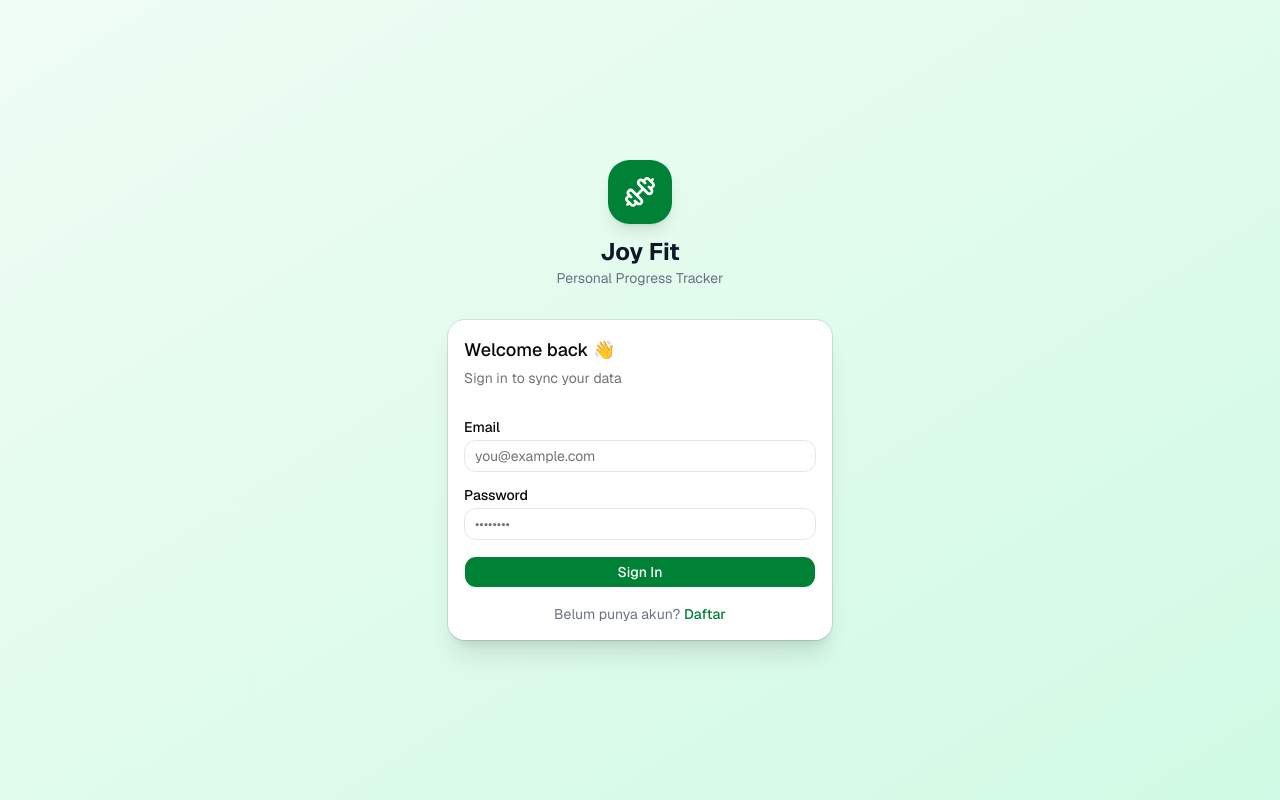
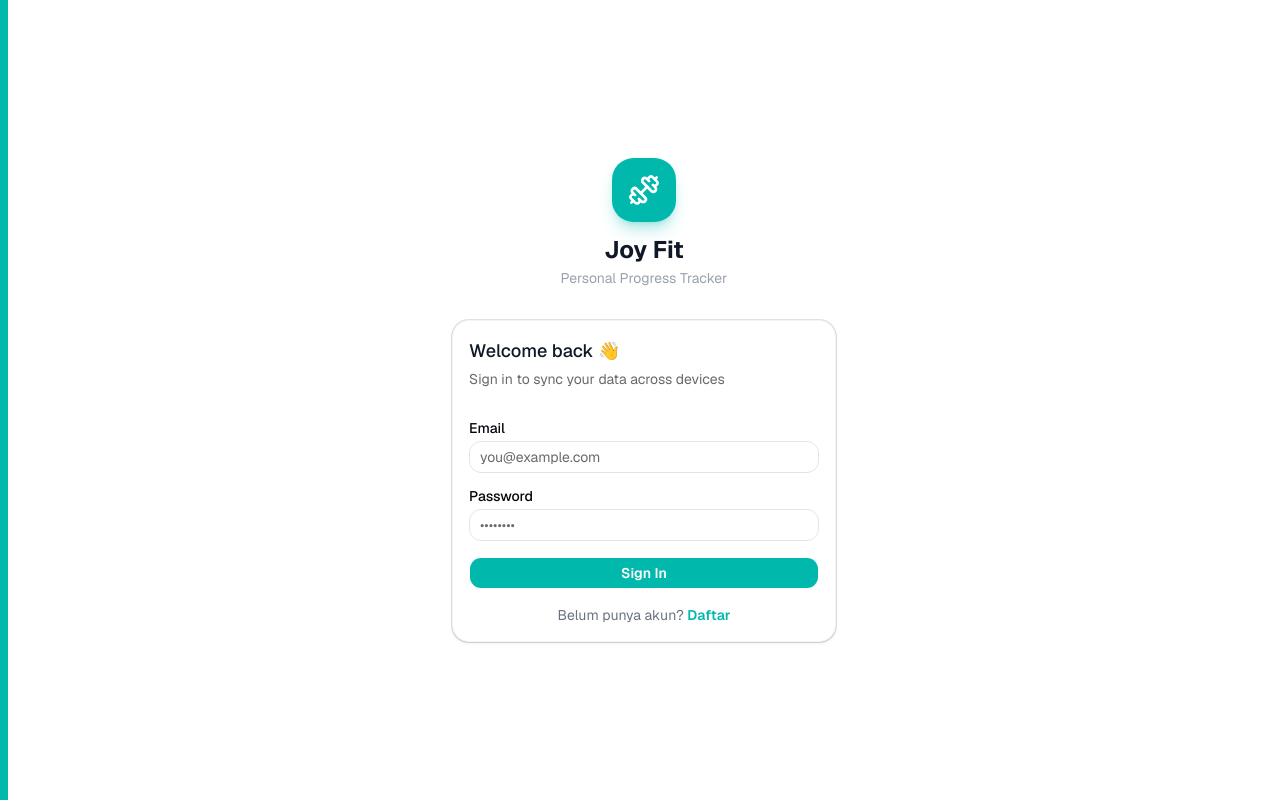
Before and after one commit to Joimmanuel/fitbyjoy, a Next.js app: page /login in a window 1280 px wide. Built offline with nearby package versions, Linux system fonts and the light colour scheme; no server answers.

Commit message:
feat: update theme to FitHub.id teal #00BFA5 color scheme

```diff
--- a/src/app/(auth)/login/page.tsx
+++ b/src/app/(auth)/login/page.tsx
@@ -31,19 +31,25 @@ export default function LoginPage() {
   }
 
   return (
-    <div className="min-h-screen bg-gradient-to-br from-green-50 to-emerald-100 flex items-center justify-center p-4">
+    <div className="min-h-screen flex">
+      {/* Left accent bar */}
+      <div className="hidden sm:block w-2 bg-primary" />
+
+      <div className="flex-1 bg-white flex items-center justify-center p-6">
         <div className="w-full max-w-sm">
+          {/* Logo */}
           <div className="flex flex-col items-center mb-8">
-          <div className="w-16 h-16 bg-primary rounded-2xl flex items-center justify-center mb-3 shadow-lg">
+            <div className="w-16 h-16 bg-primary rounded-2xl flex items-center justify-center mb-3 shadow-lg shadow-primary/30">
               <Dumbbell className="w-8 h-8 text-white" />
             </div>
             <h1 className="text-2xl font-bold text-gray-900">Joy Fit</h1>
-          <p className="text-gray-500 text-sm">Personal Progress Tracker</p>
+            <p className="text-gray-400 text-sm mt-0.5">Personal Progress Tracker</p>
           </div>
-        <Card className="shadow-xl border-0">
+
+          <Card className="shadow-sm border border-gray-100">
             <CardHeader className="pb-4">
-            <CardTitle className="text-lg">Welcome back 👋</CardTitle>
-            <CardDescription>Sign in to sync your data</CardDescription>
+              <CardTitle className="text-lg text-gray-900">Welcome back 👋</CardTitle>
+              <CardDescription>Sign in to sync your data across devices</CardDescription>
             </CardHeader>
             <CardContent>
               <form onSubmit={handleLogin} className="space-y-4">
@@ -57,18 +63,19 @@ export default function LoginPage() {
                   <Input type="password" placeholder="••••••••" value={form.password}
                     onChange={e => setForm(p => ({ ...p, password: e.target.value }))} required />
                 </div>
-              <Button type="submit" className="w-full" disabled={loading}>
+                <Button type="submit" className="w-full font-semibold" disabled={loading}>
                   {loading && <Loader2 className="w-4 h-4 animate-spin mr-2" />}
                   Sign In
                 </Button>
               </form>
               <p className="text-center text-sm text-gray-500 mt-4">
                 Belum punya akun?{' '}
-              <Link href="/register" className="text-primary font-medium">Daftar</Link>
+                <Link href="/register" className="text-primary font-semibold hover:underline">Daftar</Link>
               </p>
             </CardContent>
           </Card>
         </div>
       </div>
+    </div>
   )
 }
--- a/src/app/(auth)/register/page.tsx
+++ b/src/app/(auth)/register/page.tsx
@@ -31,11 +31,8 @@ export default function RegisterPage() {
     if (error) {
       toast.error(error.message)
     } else {
-      // Also migrate any localStorage data
       const { data: { user } } = await supabase.auth.getUser()
-      if (user) {
-        await migrateLocalData(supabase, user.id, form.name)
-      }
+      if (user) await migrateLocalData(supabase, user.id, form.name)
       toast.success('Akun berhasil dibuat!')
       router.push('/dashboard')
       router.refresh()
@@ -71,20 +68,17 @@ export default function RegisterPage() {
           )
         }
       }
-
       for (const log of nutritionLogs) {
         await supabase.from('nutrition_logs').insert({
           user_id: userId, date: log.date, food_name: log.food_name,
           quantity: log.quantity, calories: log.calories,
         })
       }
-
       for (const log of bodyWeightLogs) {
         await supabase.from('body_weight_logs').insert({
           user_id: userId, date: log.date, weight: log.weight,
         })
       }
-
       localStorage.removeItem('joyfit_workouts')
       localStorage.removeItem('joyfit_nutrition')
       localStorage.removeItem('joyfit_bodyweight')
@@ -95,18 +89,21 @@ export default function RegisterPage() {
   }
 
   return (
-    <div className="min-h-screen bg-gradient-to-br from-green-50 to-emerald-100 flex items-center justify-center p-4">
+    <div className="min-h-screen flex">
+      <div className="hidden sm:block w-2 bg-primary" />
+      <div className="flex-1 bg-white flex items-center justify-center p-6">
         <div className="w-full max-w-sm">
           <div className="flex flex-col items-center mb-8">
-          <div className="w-16 h-16 bg-primary rounded-2xl flex items-center justify-center mb-3 shadow-lg">
+            <div className="w-16 h-16 bg-primary rounded-2xl flex items-center justify-center mb-3 shadow-lg shadow-primary/30">
               <Dumbbell className="w-8 h-8 text-white" />
             </div>
             <h1 className="text-2xl font-bold text-gray-900">Joy Fit</h1>
-          <p className="text-gray-500 text-sm">Personal Progress Tracker</p>
+            <p className="text-gray-400 text-sm mt-0.5">Personal Progress Tracker</p>
           </div>
-        <Card className="shadow-xl border-0">
+
+          <Card className="shadow-sm border border-gray-100">
             <CardHeader className="pb-4">
-            <CardTitle className="text-lg">Buat Akun 💪</CardTitle>
+              <CardTitle className="text-lg text-gray-900">Buat Akun 💪</CardTitle>
               <CardDescription>Daftar sekali, akses dari mana saja</CardDescription>
             </CardHeader>
             <CardContent>
@@ -126,18 +123,19 @@ export default function RegisterPage() {
                   <Input type="password" placeholder="Min. 6 karakter" value={form.password}
                     onChange={e => setForm(p => ({ ...p, password: e.target.value }))} minLength={6} required />
                 </div>
-              <Button type="submit" className="w-full" disabled={loading}>
+                <Button type="submit" className="w-full font-semibold" disabled={loading}>
                   {loading && <Loader2 className="w-4 h-4 animate-spin mr-2" />}
                   Buat Akun
                 </Button>
               </form>
               <p className="text-center text-sm text-gray-500 mt-4">
                 Sudah punya akun?{' '}
-              <Link href="/login" className="text-primary font-medium">Sign in</Link>
+                <Link href="/login" className="text-primary font-semibold hover:underline">Sign in</Link>
               </p>
             </CardContent>
           </Card>
         </div>
       </div>
+    </div>
   )
 }
--- a/src/app/(dashboard)/analytics/page.tsx
+++ b/src/app/(dashboard)/analytics/page.tsx
@@ -142,7 +142,7 @@ export default function AnalyticsPage() {
                 <XAxis dataKey="week" tick={{ fontSize: 10 }} />
                 <YAxis tick={{ fontSize: 10 }} allowDecimals={false} />
                 <Tooltip contentStyle={{ fontSize: 12, borderRadius: 8 }} />
-                <Bar dataKey="count" fill="#16a34a" radius={[4, 4, 0, 0]} name="Workouts" />
+                <Bar dataKey="count" fill="#00BFA5" radius={[4, 4, 0, 0]} name="Workouts" />
               </BarChart>
             </ResponsiveContainer>
           </CardContent>
--- a/src/app/(dashboard)/dashboard/page.tsx
+++ b/src/app/(dashboard)/dashboard/page.tsx
@@ -97,7 +97,7 @@ export default function DashboardPage() {
 
       {/* Streak + Weekly Goal */}
       <div className="grid grid-cols-2 gap-3 mb-4">
-        <Card className="border-0 shadow-sm bg-gradient-to-br from-orange-400 to-red-500 text-white">
+        <Card className="border-0 shadow-sm bg-gradient-to-br from-[#FF6B35] to-[#e55a2b] text-white">
           <CardContent className="p-4">
             <div className="flex items-center gap-2 mb-1">
               <Zap className="w-4 h-4" />
@@ -136,7 +136,7 @@ export default function DashboardPage() {
       {topProgress && topProgress.diff > 0 && (
         <div className="mb-6">
           <h2 className="text-xs font-semibold text-gray-500 uppercase tracking-wide mb-3">🏆 Top Improvement This Week</h2>
-          <Card className="border-0 shadow-sm bg-gradient-to-r from-green-500 to-emerald-600 text-white">
+          <Card className="border-0 shadow-sm bg-gradient-to-r from-[#00BFA5] to-[#00897B] text-white">
             <CardContent className="p-4">
               <p className="text-sm opacity-90 mb-1">Best Progress</p>
               <p className="font-bold text-lg">{topProgress.exercise}</p>
--- a/src/app/(dashboard)/profile/page.tsx
+++ b/src/app/(dashboard)/profile/page.tsx
@@ -79,7 +79,7 @@ export default function ProfilePage() {
         <p className="text-sm text-gray-500">Manage your settings</p>
       </div>
 
-      <Card className="border-0 shadow-sm bg-gradient-to-r from-green-500 to-emerald-600 text-white">
+      <Card className="border-0 shadow-sm bg-gradient-to-r from-[#00BFA5] to-[#00897B] text-white">
         <CardContent className="p-5 flex items-center gap-4">
           <Avatar className="w-16 h-16 border-2 border-white/30">
             <AvatarFallback className="bg-white/20 text-white text-xl font-bold">{initials}</AvatarFallback>
--- a/src/app/(dashboard)/progress/page.tsx
+++ b/src/app/(dashboard)/progress/page.tsx
@@ -104,8 +104,8 @@ export default function ProgressPage() {
             <Card className="border-0 shadow-sm"><CardContent className="p-3 text-center">
               <p className="text-xs text-gray-500 mb-1">Progress</p>
               <div className="flex items-center justify-center gap-1">
-                {exercise.diff > 0 ? <TrendingUp className="w-3 h-3 text-green-500" /> : exercise.diff < 0 ? <TrendingDown className="w-3 h-3 text-red-500" /> : <Minus className="w-3 h-3 text-gray-400" />}
-                <span className={`font-bold text-sm ${exercise.diff > 0 ? 'text-green-600' : exercise.diff < 0 ? 'text-red-500' : 'text-gray-500'}`}>
+                {exercise.diff > 0 ? <TrendingUp className="w-3 h-3 text-[#00BFA5]" /> : exercise.diff < 0 ? <TrendingDown className="w-3 h-3 text-red-500" /> : <Minus className="w-3 h-3 text-gray-400" />}
+                <span className={`font-bold text-sm ${exercise.diff > 0 ? 'text-[#00BFA5]' : exercise.diff < 0 ? 'text-red-500' : 'text-gray-500'}`}>
                   {exercise.diff > 0 ? '+' : ''}{exercise.diff}
                 </span>
                 <span>{exercise.diff > 0 ? '✅' : exercise.diff < 0 ? '🔻' : ''}</span>
@@ -135,7 +135,7 @@ export default function ProgressPage() {
                     <XAxis dataKey="date" tick={{ fontSize: 10 }} />
                     <YAxis tick={{ fontSize: 10 }} domain={['auto', 'auto']} />
                     <Tooltip formatter={v => [`${v} ${exercise.unit}`, 'Weight']} contentStyle={{ fontSize: 12, borderRadius: 8 }} />
-                    <Line type="monotone" dataKey="weight" stroke="#16a34a" strokeWidth={2.5} dot={{ fill: '#16a34a', r: 4 }} activeDot={{ r: 6 }} />
+                    <Line type="monotone" dataKey="weight" stroke="#00BFA5" strokeWidth={2.5} dot={{ fill: '#00BFA5', r: 4 }} activeDot={{ r: 6 }} />
                   </LineChart>
                 </ResponsiveContainer>
               ) : (
--- a/src/app/globals.css
+++ b/src/app/globals.css
@@ -49,72 +49,76 @@
 }
 
 :root {
+  /* FitHub.id Color Palette */
+  /* Primary Teal: #00BFA5 */
+  /* Dark: #111827 */
+  /* White: #FFFFFF */
   --background: oklch(1 0 0);
-  --foreground: oklch(0.145 0 0);
+  --foreground: oklch(0.13 0.015 264);
   --card: oklch(1 0 0);
-  --card-foreground: oklch(0.145 0 0);
+  --card-foreground: oklch(0.13 0.015 264);
   --popover: oklch(1 0 0);
-  --popover-foreground: oklch(0.145 0 0);
-  --primary: oklch(0.527 0.154 150.069);
+  --popover-foreground: oklch(0.13 0.015 264);
+  --primary: oklch(0.70 0.13 187);
   --primary-foreground: oklch(1 0 0);
-  --secondary: oklch(0.97 0 0);
-  --secondary-foreground: oklch(0.205 0 0);
-  --muted: oklch(0.97 0 0);
-  --muted-foreground: oklch(0.556 0 0);
-  --accent: oklch(0.95 0.05 150);
-  --accent-foreground: oklch(0.3 0.1 150);
+  --secondary: oklch(0.95 0.02 187);
+  --secondary-foreground: oklch(0.13 0.015 264);
+  --muted: oklch(0.96 0 0);
+  --muted-foreground: oklch(0.52 0 0);
+  --accent: oklch(0.93 0.05 187);
+  --accent-foreground: oklch(0.22 0.08 187);
   --destructive: oklch(0.577 0.245 27.325);
-  --border: oklch(0.922 0 0);
-  --input: oklch(0.922 0 0);
-  --ring: oklch(0.527 0.154 150.069);
-  --chart-1: oklch(0.527 0.154 150.069);
-  --chart-2: oklch(0.6 0.15 200);
-  --chart-3: oklch(0.7 0.15 80);
+  --border: oklch(0.91 0 0);
+  --input: oklch(0.92 0 0);
+  --ring: oklch(0.70 0.13 187);
+  --chart-1: oklch(0.70 0.13 187);
+  --chart-2: oklch(0.60 0.15 220);
+  --chart-3: oklch(0.70 0.15 80);
   --chart-4: oklch(0.65 0.18 30);
-  --chart-5: oklch(0.6 0.2 300);
+  --chart-5: oklch(0.60 0.20 300);
   --radius: 0.75rem;
-  --sidebar: oklch(0.985 0 0);
-  --sidebar-foreground: oklch(0.145 0 0);
-  --sidebar-primary: oklch(0.527 0.154 150.069);
+  --sidebar: oklch(1 0 0);
+  --sidebar-foreground: oklch(0.13 0.015 264);
+  --sidebar-primary: oklch(0.70 0.13 187);
   --sidebar-primary-foreground: oklch(1 0 0);
-  --sidebar-accent: oklch(0.95 0.05 150);
-  --sidebar-accent-foreground: oklch(0.3 0.1 150);
-  --sidebar-border: oklch(0.922 0 0);
-  --sidebar-ring: oklch(0.527 0.154 150.069);
+  --sidebar-accent: oklch(0.93 0.05 187);
+  --sidebar-accent-foreground: oklch(0.22 0.08 187);
+  --sidebar-border: oklch(0.91 0 0);
+  --sidebar-ring: oklch(0.70 0.13 187);
 }
 
 .dark {
-  --background: oklch(0.145 0 0);
+  --background: oklch(0.13 0.015 264);
   --foreground: oklch(0.985 0 0);
-  --card: oklch(0.205 0 0);
+  --card: oklch(0.18 0.01 264);
   --card-foreground: oklch(0.985 0 0);
-  --popover: oklch(0.205 0 0);
+  --popover: oklch(0.18 0.01 264);
   --popover-foreground: oklch(0.985 0 0);
-  --primary: oklch(0.922 0 0);
-  --primary-foreground: oklch(0.205 0 0);
-  --secondary: oklch(0.269 0 0);
+  --primary: oklch(0.70 0.13 187);
+  --primary-foreground: oklch(1 0 0);
+  --secondary: oklch(0.25 0.01 264);
   --secondary-foreground: oklch(0.985 0 0);
-  --muted: oklch(0.269 0 0);
-  --muted-foreground: oklch(0.708 0 0);
-  --accent: oklch(0.269 0 0);
-  --accent-foreground: oklch(0.985 0 0);
+  --muted: oklch(0.25 0.01 264);
+  --muted-foreground: oklch(0.65 0 0);
+  --accent: oklch(0.25 0.05 187);
+  --accent-foreground: oklch(0.70 0.13 187);
   --destructive: oklch(0.704 0.191 22.216);
   --border: oklch(1 0 0 / 10%);
   --input: oklch(1 0 0 / 15%);
-  --ring: oklch(0.556 0 0);
-  --chart-1: oklch(0.87 0 0);
-  --chart-2: oklch(0.556 0 0);
-  --chart-3: oklch(0.439 0 0);
-  --chart-4: oklch(0.371 0 0);
-  --chart-5: oklch(0.269 0 0);
-  --sidebar: oklch(0.205 0 0);
+  --ring: oklch(0.70 0.13 187);
+  --chart-1: oklch(0.70 0.13 187);
+  --chart-2: oklch(0.60 0.15 220);
+  --chart-3: oklch(0.70 0.15 80);
+  --chart-4: oklch(0.65 0.18 30);
+  --chart-5: oklch(0.60 0.20 300);
+  --sidebar: oklch(0.18 0.01 264);
   --sidebar-foreground: oklch(0.985 0 0);
-  --sidebar-primary: oklch(0.488 0.243 264.376);
-  --sidebar-primary-foreground: oklch(0.985 0 0);
-  --sidebar-accent: oklch(0.269 0 0);
-  --sidebar-accent-foreground: oklch(0.985 0 0);
+  --sidebar-primary: oklch(0.70 0.13 187);
+  --sidebar-primary-foreground: oklch(1 0 0);
+  --sidebar-accent: oklch(0.25 0.05 187);
+  --sidebar-accent-foreground: oklch(0.70 0.13 187);
   --sidebar-border: oklch(1 0 0 / 10%);
-  --sidebar-ring: oklch(0.556 0 0);
+  --sidebar-ring: oklch(0.70 0.13 187);
 }
 
 @layer base {
--- a/src/components/layout/BottomNav.tsx
+++ b/src/components/layout/BottomNav.tsx
@@ -18,7 +18,7 @@ export default function BottomNav() {
   const pathname = usePathname()
 
   return (
-    <nav className="fixed bottom-0 left-0 right-0 z-50 bg-white border-t border-gray-100 shadow-lg safe-area-pb">
+    <nav className="fixed bottom-0 left-0 right-0 z-50 bg-white border-t border-gray-100 shadow-lg">
       <div className="flex items-center justify-around h-16 max-w-lg mx-auto px-2">
         {navItems.map(({ href, icon: Icon, label }) => {
           const active = pathname.startsWith(href)
--- a/src/components/layout/UserProvider.tsx
+++ b/src/components/layout/UserProvider.tsx
@@ -31,10 +31,10 @@ export default function UserProvider({ children }: { children: React.ReactNode }
 
   if (!ready) {
     return (
-      <div className="min-h-screen bg-gray-50 flex items-center justify-center">
+      <div className="min-h-screen bg-[#1a1a1a] flex items-center justify-center">
         <div className="flex flex-col items-center gap-3">
-          <div className="w-14 h-14 bg-primary rounded-2xl flex items-center justify-center animate-pulse">
-            <Dumbbell className="w-7 h-7 text-white" />
+          <div className="w-14 h-14 bg-[#F5C518] rounded-2xl flex items-center justify-center animate-pulse">
+            <Dumbbell className="w-7 h-7 text-black" />
           </div>
           <p className="text-sm text-gray-400">Loading Joy Fit...</p>
         </div>
--- a/src/lib/constants.ts
+++ b/src/lib/constants.ts
@@ -110,8 +110,8 @@ export const MUSCLE_GROUP_COLORS: Record<MuscleGroup, string> = {
   Chest: '#ef4444',
   Back: '#3b82f6',
   Shoulder: '#f59e0b',
-  Leg: '#10b981',
+  Leg: '#00BFA5',
   Biceps: '#8b5cf6',
-  Triceps: '#ec4899',
-  'Full Body': '#06b6d4',
+  Triceps: '#1AD1B9',
+  'Full Body': '#00897B',
 }
```
Lines whose indentation alone changed are shown as unchanged.
